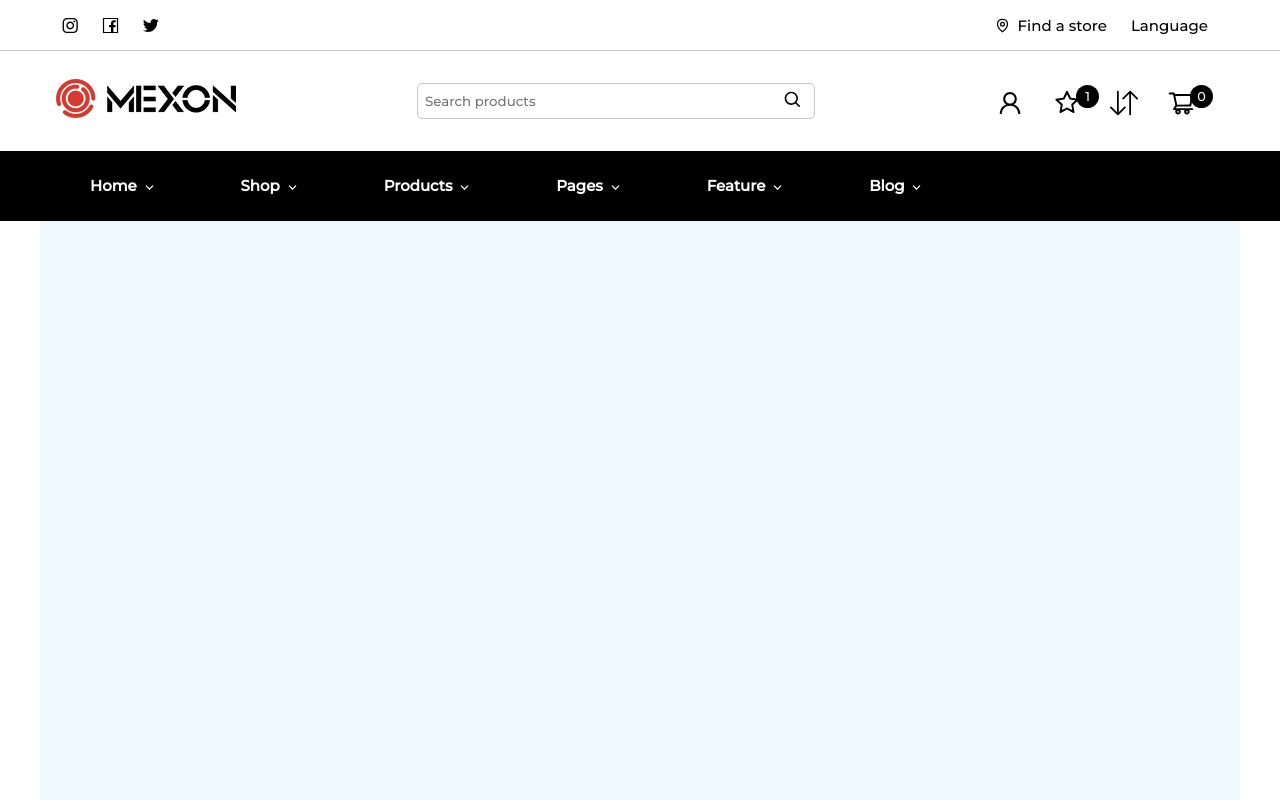
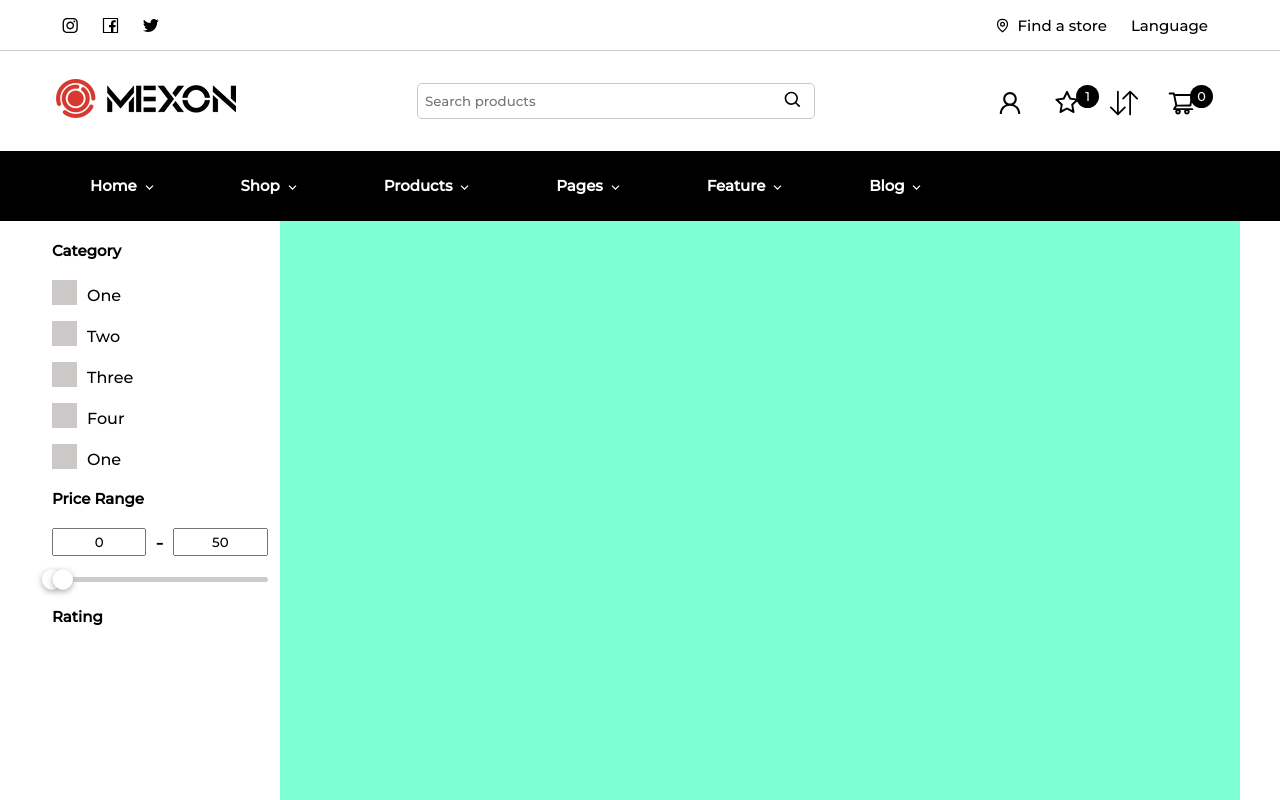
Before and after one commit to kakalak22/ecommerce, a React (Create React App) app: page /products in a window 1280 px wide. Shown: the top 800 px of the page. Built offline with nearby package versions, Linux system fonts and the light colour scheme.

Commit message:
products filter

```diff
--- a/package.json
+++ b/package.json
@@ -9,6 +9,7 @@
     "react": "^18.2.0",
     "react-dom": "^18.2.0",
     "react-icons": "^4.4.0",
+    "react-range": "^1.8.14",
     "react-rating-stars-component": "^2.2.0",
     "react-router-dom": "^6.3.0",
     "react-scripts": "5.0.1",
--- a/src/Context.js
+++ b/src/Context.js
@@ -13,6 +13,40 @@ export const AppProvider = ({ children }) => {
     const [sideName, setSideName] = useState("");
     const [cart, setCart] = useState([]);
     const [itemQuantity, setItemQuantity] = useState(1);
+    const [priceRange, setPriceRange] = useState([0, 50]);
+    const [priceRangeErrorMessage, setPriceRangeErrorMessage] = useState("");
+
+    const handlePriceRange = (priceRange) => {
+        setPriceRange(priceRange);
+    }
+
+    const handleInputPriceRangeChange = (event, inputId) => {
+        const newRange = [...priceRange];
+        const min = 0;
+        const max = 1000;
+        setPriceRangeErrorMessage("");
+        inputId === "to" ?
+            newRange[1] = parseInt(event.target.value)
+            : newRange[0] = parseInt(event.target.value);
+        if (newRange[0] < min) {
+            newRange[0] = 0;
+            setPriceRangeErrorMessage("Price cannot lower than 0");
+        }
+
+        if (newRange[0] > newRange[1]) {
+            newRange[0] = newRange[1];
+            setPriceRangeErrorMessage("Price from cannot higher than price to");
+        }
+
+        if (newRange[1] > max) {
+            newRange[1] = max;
+            setPriceRangeErrorMessage("Price cannot higher than max price");
+        }
+
+
+        setPriceRange(newRange);
+    }
+
 
     const handleQuantityInputChange = (event, id) => {
         const newQuantity = parseInt(event.target.value);
@@ -182,7 +216,11 @@ export const AppProvider = ({ children }) => {
         itemQuantity,
         handleQuantityInputChange,
         resetQuantity,
-        removeItemInCart
+        removeItemInCart,
+        priceRange,
+        priceRangeErrorMessage,
+        handlePriceRange,
+        handleInputPriceRangeChange
     }
 
     return <AppContext.Provider value={obj}>{children}</AppContext.Provider>
--- a/src/component/ItemsList/ItemsList.jsx
+++ b/src/component/ItemsList/ItemsList.jsx
@@ -1,10 +1,83 @@
 import React from "react";
+import { useGlobalContext } from "../../Context";
 import "./ItemsList.scss";
+import TwoThumbs from "./TwoThumbs";
 
 const ItemsList = () => {
+  const { priceRange, handleInputPriceRangeChange } = useGlobalContext();
   return (
     <div className="itemslist">
-      <div className="itemslist__inner"></div>
+      <div className="itemslist__inner">
+        <div className="filter">
+          <div className="filter__inner">
+            <div className="category-filter">
+              <h4>Category</h4>
+              <ul>
+                <li>
+                  <label class="container">
+                    One
+                    <input type="checkbox" />
+                    <span class="checkmark"></span>
+                  </label>
+                </li>
+                <li>
+                  <label class="container">
+                    Two
+                    <input type="checkbox" />
+                    <span class="checkmark"></span>
+                  </label>
+                </li>
+                <li>
+                  <label class="container">
+                    Three
+                    <input type="checkbox" />
+                    <span class="checkmark"></span>
+                  </label>
+                </li>
+                <li>
+                  <label class="container">
+                    Four
+                    <input type="checkbox" />
+                    <span class="checkmark"></span>
+                  </label>
+                </li>
+                <li>
+                  <label class="container">
+                    One
+                    <input type="checkbox" />
+                    <span class="checkmark"></span>
+                  </label>
+                </li>
+              </ul>
+            </div>
+            <div className="price-filter">
+              <h4>Price Range</h4>
+              <div className="price-range-container">
+                <input
+                  type="number"
+                  id="from"
+                  value={priceRange[0]}
+                  onChange={(event) =>
+                    handleInputPriceRangeChange(event, "from")
+                  }
+                />
+                <span>-</span>
+                <input
+                  type="number"
+                  id="to"
+                  value={priceRange[1]}
+                  onChange={(event) => handleInputPriceRangeChange(event, "to")}
+                />
+              </div>
+              <TwoThumbs />
+            </div>
+            <div className="rate-filter">
+              <h4>Rating</h4>
+            </div>
+          </div>
+        </div>
+        <div className="list"></div>
+      </div>
     </div>
   );
 };
--- a/src/component/ItemsList/ItemsList.scss
+++ b/src/component/ItemsList/ItemsList.scss
@@ -6,6 +6,125 @@
   .itemslist__inner {
     @extend .layout__inner;
     height: 800px;
-    background-color: aliceblue;
+    .filter {
+      width: 20%;
+      height: 800px;
+      display: flex;
+      justify-content: center;
+      .filter__inner {
+        width: 90%;
+
+        .category-filter {
+          ul {
+            list-style-type: none;
+            padding: 0;
+            display: flex;
+            flex-direction: column;
+            gap: 1rem;
+
+            li {
+              .container {
+                display: flex;
+                align-items: flex-end;
+                position: relative;
+                padding-left: 35px;
+                cursor: pointer;
+                font-size: 16px;
+                -webkit-user-select: none;
+                -moz-user-select: none;
+                -ms-user-select: none;
+                user-select: none;
+                height: 25px;
+              }
+
+              /* Hide the browser's default checkbox */
+              .container input {
+                position: absolute;
+                opacity: 0;
+                cursor: pointer;
+                height: 0;
+                width: 0;
+              }
+
+              /* Create a custom checkbox */
+              .checkmark {
+                position: absolute;
+                top: 0;
+                left: 0;
+                height: 25px;
+                width: 25px;
+                background-color: variables.$gray;
+              }
+
+              /* On mouse-over, add a grey background color */
+              .container:hover input ~ .checkmark {
+                background-color: #eee;
+              }
+
+              /* When the checkbox is checked, add a blue background */
+              .container input:checked ~ .checkmark {
+                background-color: black;
+              }
+
+              /* Create the checkmark/indicator (hidden when not checked) */
+              .checkmark:after {
+                content: "";
+                position: absolute;
+                display: none;
+              }
+
+              /* Show the checkmark when checked */
+              .container input:checked ~ .checkmark:after {
+                display: block;
+              }
+
+              /* Style the checkmark/indicator */
+              .container .checkmark:after {
+                left: 9px;
+                top: 5px;
+                width: 5px;
+                height: 10px;
+                border: solid white;
+                border-width: 0 3px 3px 0;
+                -webkit-transform: rotate(45deg);
+                -ms-transform: rotate(45deg);
+                transform: rotate(45deg);
+              }
+            }
+          }
+        }
+        .price-filter {
+          .price-range-container {
+            display: flex;
+            width: 100%;
+            gap: 0.5rem;
+            span {
+              width: 5%;
+              font-size: 1.5em;
+              text-align: center;
+            }
+            input {
+              width: 40%;
+              outline: none;
+              text-align: center;
+            }
+            input::-webkit-outer-spin-button,
+            input::-webkit-inner-spin-button {
+              -webkit-appearance: none;
+              margin: 0;
+            }
+          }
+
+          & > :nth-child(3) {
+            margin-top: 1rem;
+          }
+        }
+      }
+    }
+    .list {
+      width: 80%;
+      height: 800px;
+      background-color: aquamarine;
+    }
   }
 }
--- /dev/null
+++ b/src/component/ItemsList/TwoThumbs.jsx
@@ -0,0 +1,96 @@
+import * as React from "react";
+import { useEffect } from "react";
+import { Range, getTrackBackground } from "react-range";
+import { useGlobalContext } from "../../Context";
+
+const STEP = 1;
+const MIN = 0;
+const MAX = 1000;
+
+const TwoThumbs = ({ rtl }) => {
+  // const [values, setValues] = React.useState([25, 75]);
+  const { handlePriceRange, priceRange } = useGlobalContext();
+
+  // useEffect(() => {
+  //   handlePriceRange(values);
+  // }, [values]);
+
+  return (
+    <div
+      style={{
+        display: "flex",
+        justifyContent: "center",
+        flexWrap: "wrap",
+      }}
+    >
+      <Range
+        values={priceRange}
+        step={STEP}
+        min={MIN}
+        max={MAX}
+        rtl={rtl}
+        onChange={(values) => {
+          handlePriceRange(values);
+        }}
+        renderTrack={({ props, children }) => (
+          <div
+            onMouseDown={props.onMouseDown}
+            onTouchStart={props.onTouchStart}
+            style={{
+              ...props.style,
+              height: "15px",
+              display: "flex",
+              width: "100%",
+            }}
+          >
+            <div
+              ref={props.ref}
+              style={{
+                height: "5px",
+                width: "100%",
+                borderRadius: "4px",
+                background: getTrackBackground({
+                  values: priceRange,
+                  colors: ["#ccc", "black", "#ccc"],
+                  min: MIN,
+                  max: MAX,
+                  rtl,
+                }),
+                alignSelf: "center",
+              }}
+            >
+              {children}
+            </div>
+          </div>
+        )}
+        renderThumb={({ props, isDragged }) => (
+          <div
+            {...props}
+            style={{
+              ...props.style,
+              height: "20px",
+              width: "20px",
+              borderRadius: "100%",
+              backgroundColor: "#FFF",
+              display: "flex",
+              justifyContent: "center",
+              alignItems: "center",
+              boxShadow: "0px 2px 6px #AAA",
+            }}
+          >
+            <div
+              style={{
+                height: "100%",
+                width: "100%",
+                backgroundColor: isDragged ? "black" : "#FFFF",
+                borderRadius: "100%",
+              }}
+            />
+          </div>
+        )}
+      />
+    </div>
+  );
+};
+
+export default TwoThumbs;
```
Also changed, not shown: 1 other file (tests, documents, lock files or other folders).
